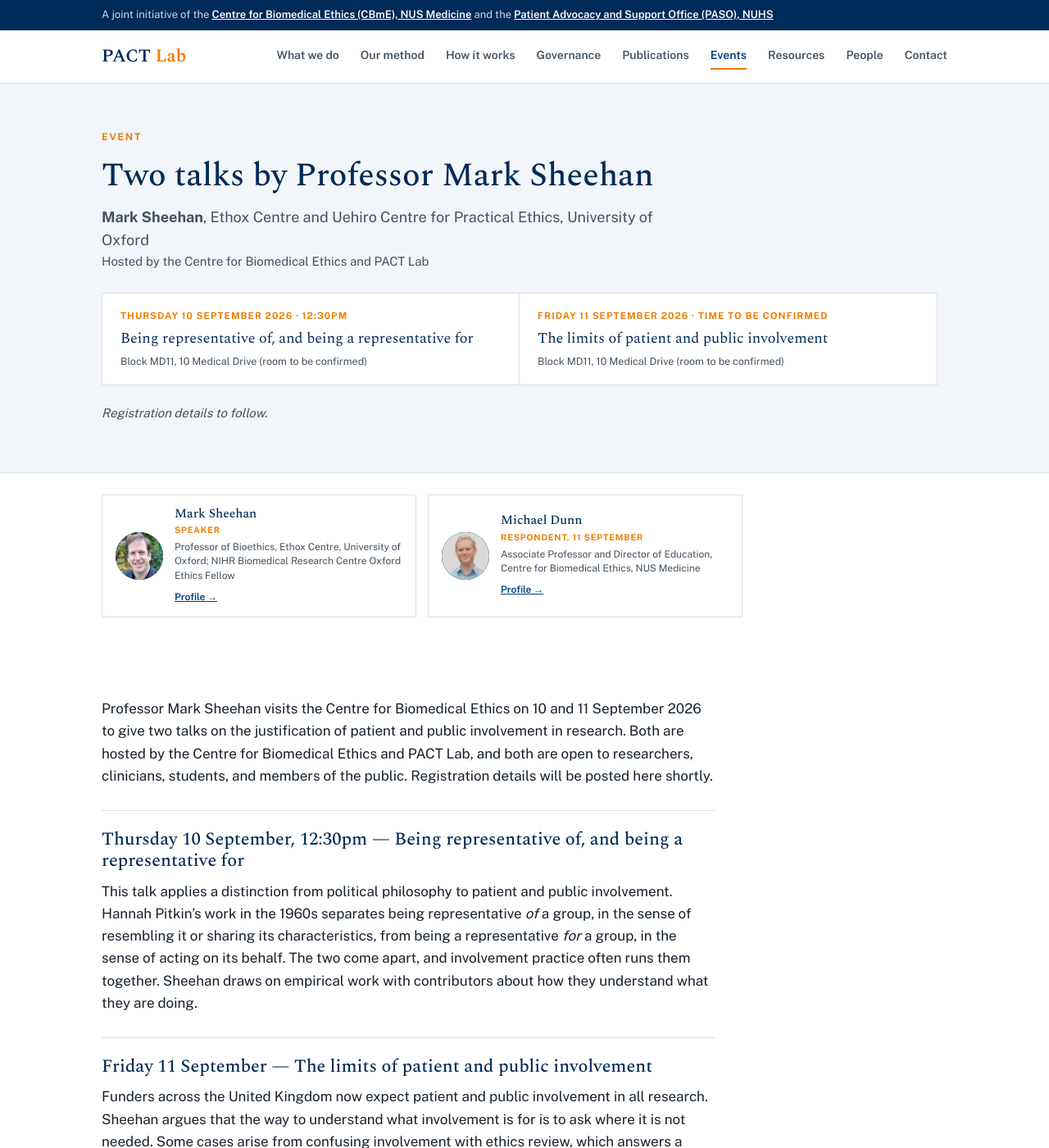
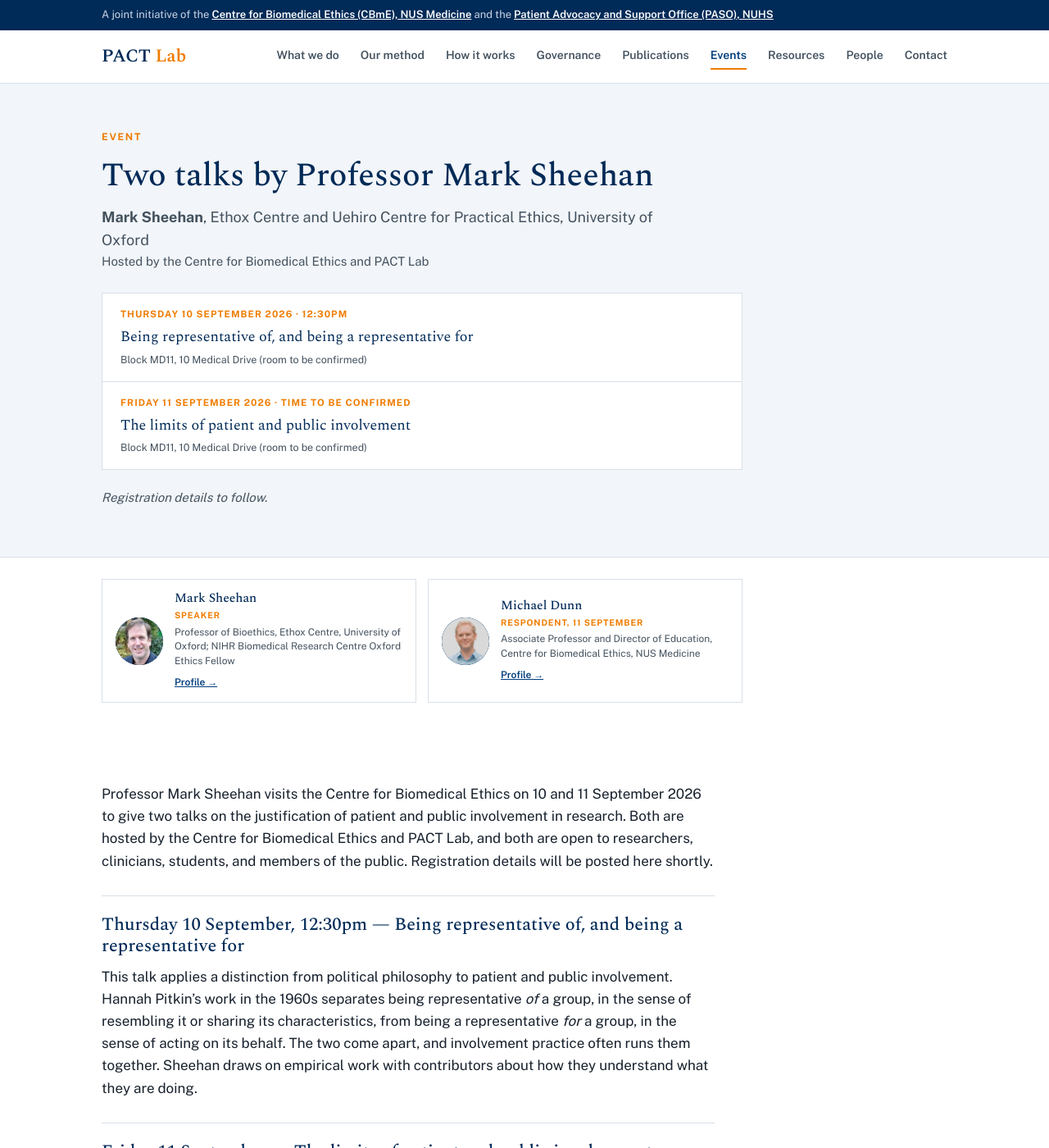
Before and after one commit to earp-lab/pact-lab, a Jekyll site: the page built from _events/mark-sheehan-visit.md, in a window 1280 px wide and 1400 px high. Shown: the whole window at 82% size. Built offline with Jekyll 4.4.1, drawn with Linux system fonts in a browser that asks for light colours.

Commit message:
Update style.css

```diff
--- a/assets/css/style.css
+++ b/assets/css/style.css
@@ -203,11 +203,9 @@
   .backlink{margin-top:36px;font-size:14px;font-weight:600}
 
   /* Event page: multiple talks in one visit */
-  .talkbar{display:grid;grid-template-columns:repeat(2,1fr);gap:0;margin-top:26px;max-width:60em;border:1px solid var(--line);background:var(--white)}
-  @media(max-width:760px){.talkbar{grid-template-columns:1fr}}
-  .talkslot{padding:18px 22px;border-right:1px solid var(--line)}
-  .talkslot:last-child{border-right:none}
-  @media(max-width:760px){.talkslot{border-right:none;border-bottom:1px solid var(--line)}.talkslot:last-child{border-bottom:none}}
+  .talkbar{display:block;margin-top:26px;max-width:46em;border:1px solid var(--line);background:var(--white)}
+  .talkslot{padding:16px 22px;border-bottom:1px solid var(--line)}
+  .talkslot:last-child{border-bottom:none}
   .talkslot .talkdate{font-size:11.5px;font-weight:700;letter-spacing:.09em;text-transform:uppercase;color:var(--orange);margin-bottom:7px}
   .talkslot .talktitle{font-family:'Spectral',serif;font-size:18px;color:var(--navy-deep);line-height:1.3;margin-bottom:6px}
   .talkslot .talkloc{font-size:12.5px;color:var(--ink-soft);margin:0}
```
